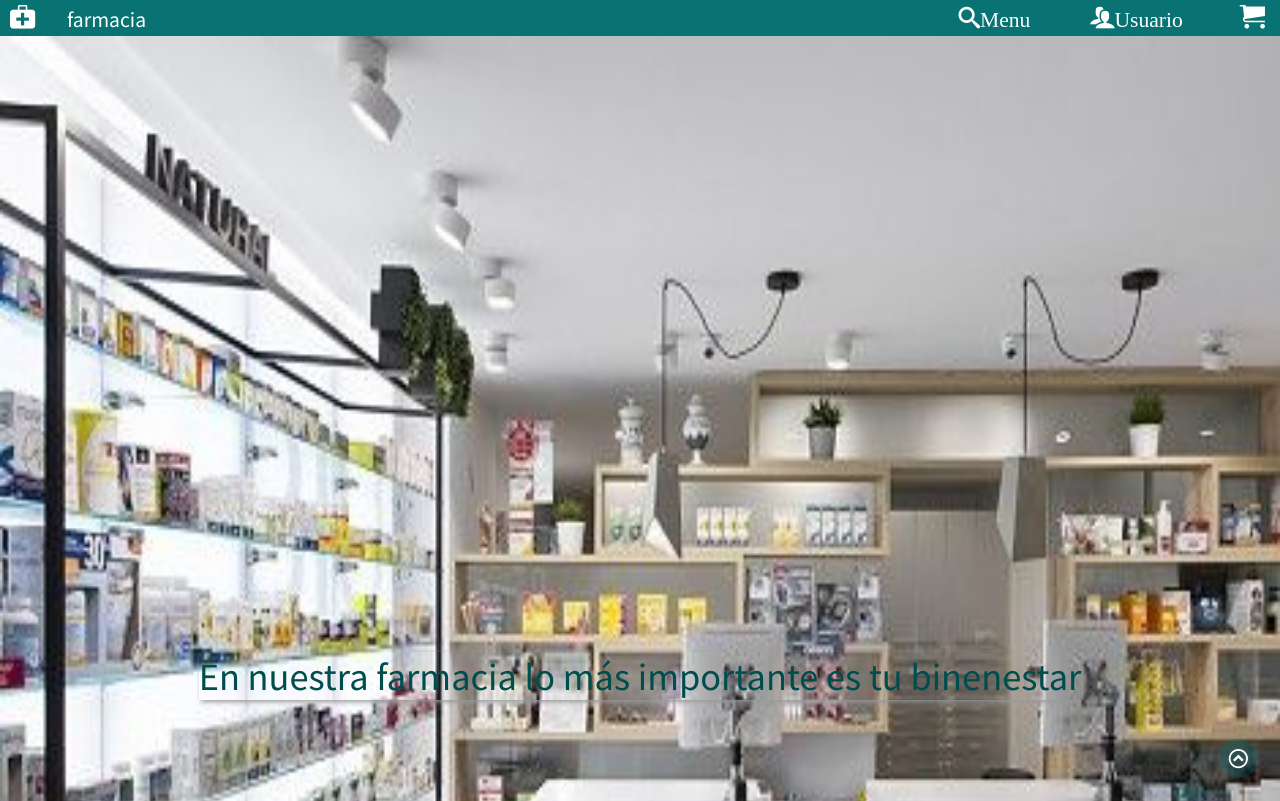
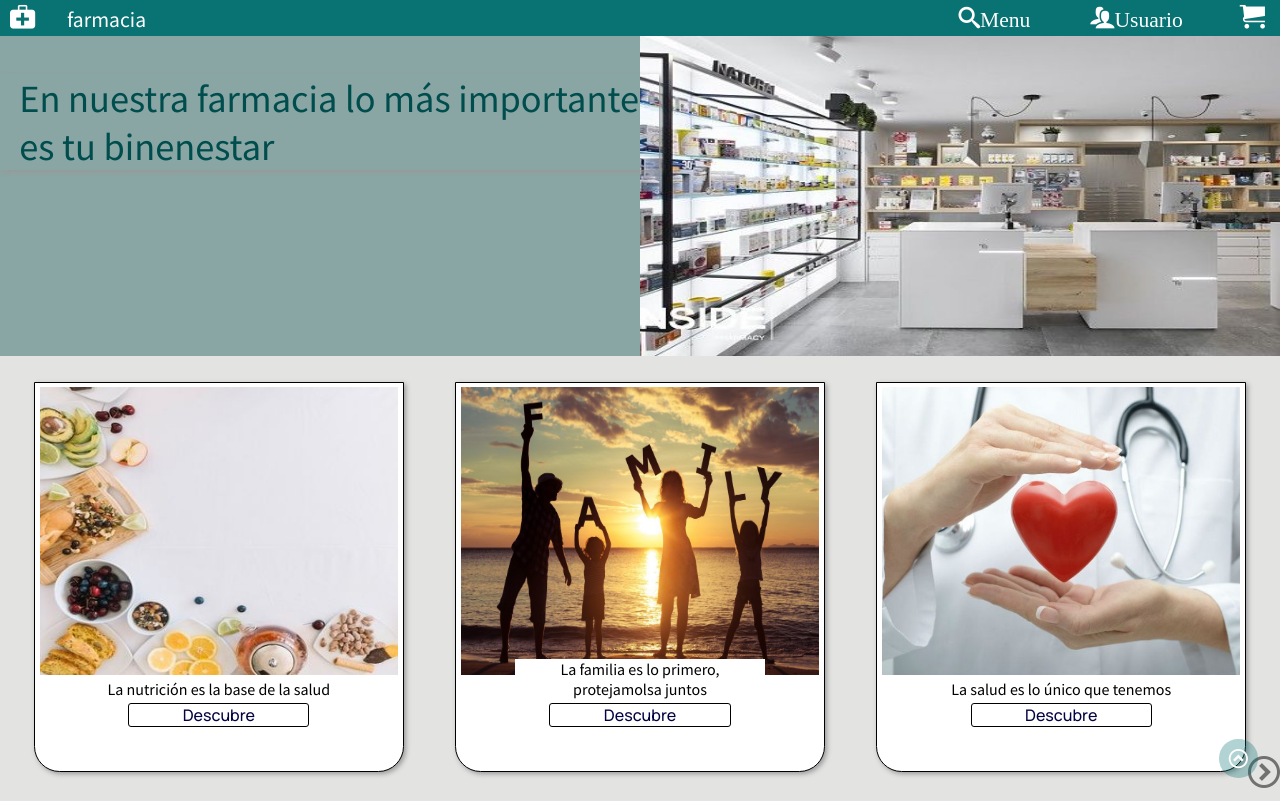
Before and after one commit to jordi-olivares/farmacia, a plain HTML site: page index.html in a window 1280 px wide. Shown: the top 801 px of the page. Drawn offline with nearby package versions, Linux system fonts and the light colour scheme; files whose address does not match are found by name.

Commit message:
pagina principal terminada

```diff
--- a/assets/scss/_hero.scss
+++ b/assets/scss/_hero.scss
@@ -26,6 +26,6 @@ body{
         left: 0;
         height: 100%;
         width: 100%;
-        z-index: 1;
+        /*z-index: 1;*/
     }
 }
--- a/assets/scss/_queries.scss
+++ b/assets/scss/_queries.scss
@@ -80,10 +80,24 @@
         color: peru;
     }
     .menu-usuario,.menu-burger{
-        margin-top: 2.5em;
+        /*margin-top: 2.5em;*/
+        z-index: 1;
     }
     .hero{
-       height: 80vw;
+       height: 25vw;
+       justify-content: start;
+       background-color: rgba(1, 71, 71, 0.4);
+       img{
+           left: 50vw;
+           height: 100%;
+           width: 50%;
+       }
+       .slogan{
+           display: block;
+           width: 50%;
+           margin-left: 0;
+           padding-left: 0.5em;
+       }
     }
     .contenido{
         display: flex;
@@ -114,8 +128,8 @@
         width: 22vw;
     }
     .hero{
-        height: 100vw;
-        align-items: center;
+        height: 25vw;
+
         .slogan{
             font-size: 2.4em;
         }
```
Also changed, not shown: assets/css/main.css, 1 other file.
